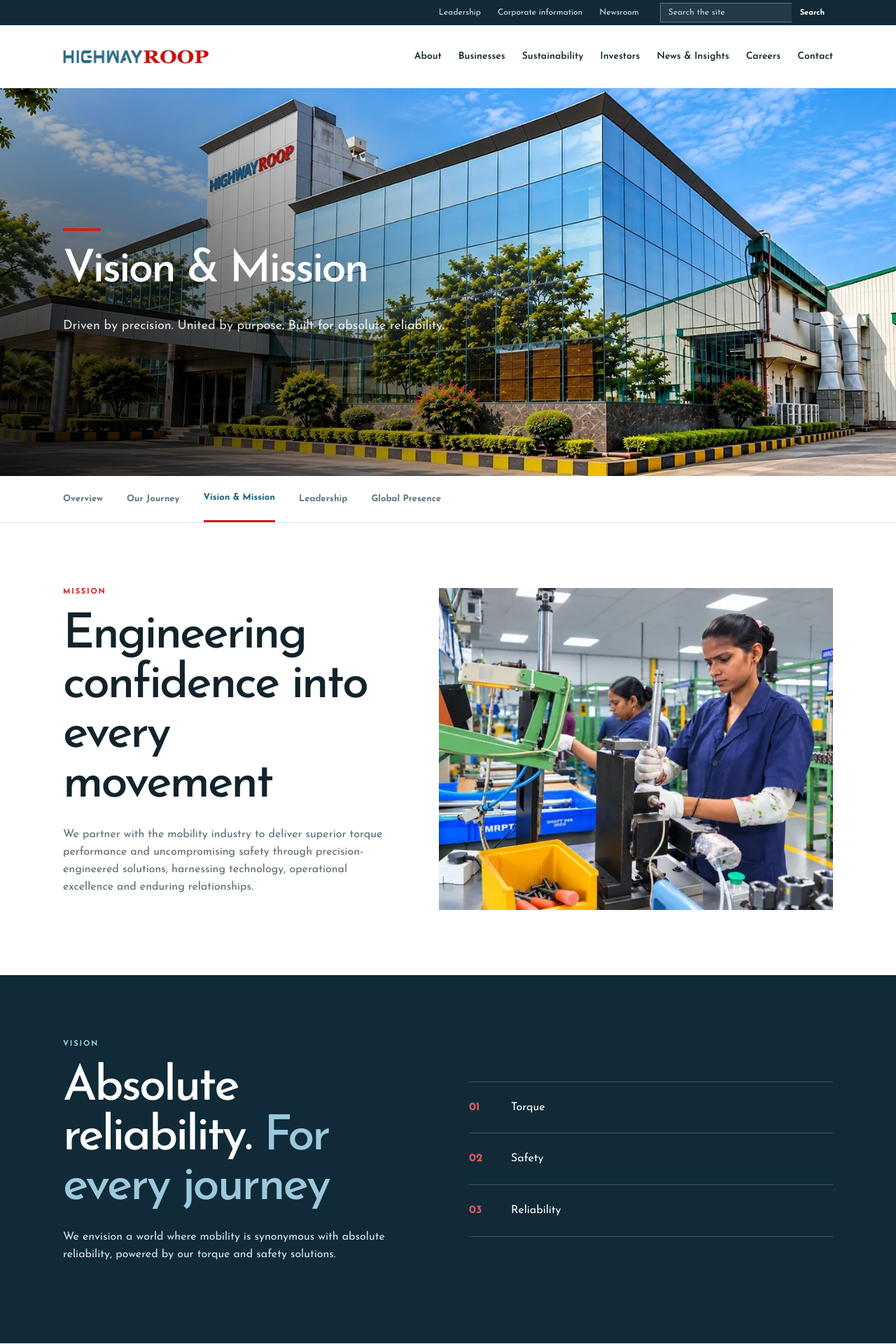
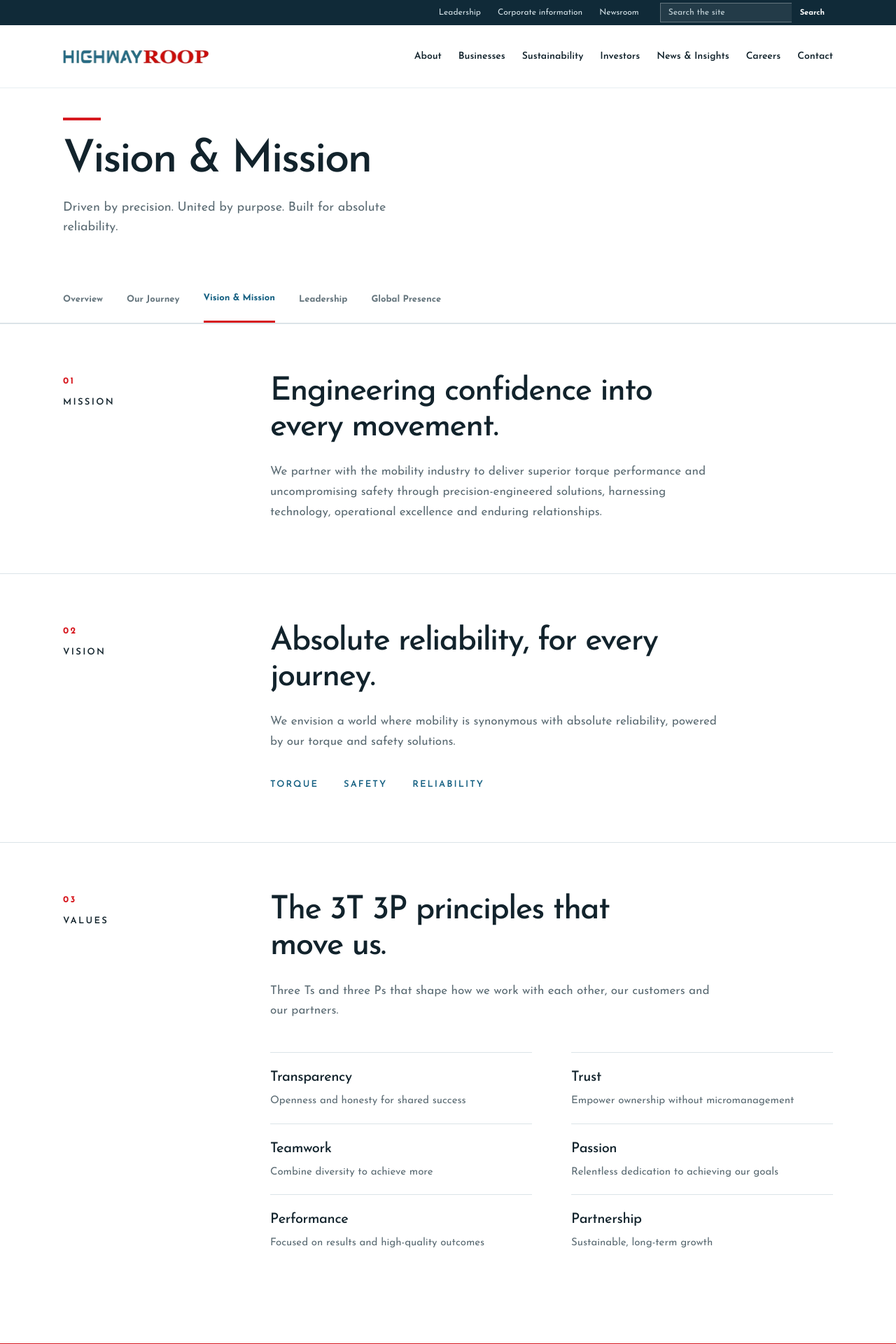
Before and after one commit to Akash-abacusdesk/highwayroop, a Next.js app: page /about/vision-mission in a window 1280 px wide. Shown: the top 1920 px of the page at 70% size. Built offline with nearby package versions, Linux system fonts and the light colour scheme.

Commit message:
Vision & Mission: minimal text-only redesign

```diff
--- a/app/about/vision-mission/page.tsx
+++ b/app/about/vision-mission/page.tsx
@@ -1,8 +1,6 @@
 import type { Metadata } from 'next'
-import PageHero from '@/components/about/PageHero'
+import '@/components/about/about.css'
 import SubNav from '@/components/about/SubNav'
-import SectionHead from '@/components/about/SectionHead'
-import CardGrid from '@/components/inner/CardGrid'
 
 export const metadata: Metadata = {
   title: 'Vision & Mission | Highway Roop',
@@ -12,60 +10,58 @@
 const PILLARS = ['Torque', 'Safety', 'Reliability']
 
 const VALUES = [
-  { title: 'Transparency', text: 'Openness and honesty for shared success' },
-  { title: 'Trust', text: 'Empower ownership without micromanagement' },
-  { title: 'Teamwork', text: 'Combine diversity to achieve more' },
-  { title: 'Passion', text: 'Relentless dedication to achieving our goals' },
-  { title: 'Performance', text: 'Focused on results and high-quality outcomes' },
-  { title: 'Partnership', text: 'Sustainable, long-term growth' },
+  ['Transparency', 'Openness and honesty for shared success'],
+  ['Trust', 'Empower ownership without micromanagement'],
+  ['Teamwork', 'Combine diversity to achieve more'],
+  ['Passion', 'Relentless dedication to achieving our goals'],
+  ['Performance', 'Focused on results and high-quality outcomes'],
+  ['Partnership', 'Sustainable, long-term growth'],
 ]
 
 export default function VisionMission() {
   return (
     <>
-      <PageHero
-        title={<>Vision &amp; Mission</>}
-        copy="Driven by precision. United by purpose. Built for absolute reliability."
-        image="about/about-banner"
-      />
+      <header className="vm-head">
+        <div className="shell">
+          <div className="ab-redline" />
+          <h1>Vision &amp; Mission</h1>
+          <p>Driven by precision. United by purpose. Built for absolute reliability.</p>
+        </div>
+      </header>
       <SubNav />
 
-      <section className="ab-section">
-        <div className="shell ab-split vm-mission">
+      <main className="vm">
+        <section className="shell vm-row">
+          <h2><b>01</b>Mission</h2>
           <div>
-            <span className="ab-label">MISSION</span>
-            <h2 className="ab-heading">Engineering confidence into every movement</h2>
-            <p>
+            <p className="vm-statement">Engineering confidence into every movement.</p>
+            <p className="vm-body">
               We partner with the mobility industry to deliver superior torque performance and uncompromising safety through
               precision-engineered solutions, harnessing technology, operational excellence and enduring relationships.
             </p>
           </div>
-          {/* eslint-disable-next-line @next/next/no-img-element */}
-          <img loading="lazy" decoding="async" srcSet="/assets/about/mission-assembly-800.webp 800w, /assets/about/mission-assembly.webp 1672w" sizes="(max-width:1050px) 100vw, 640px" src="/assets/about/mission-assembly.webp" alt="Operators working at a component assembly line" />
-        </div>
-      </section>
+        </section>
 
-      <section className="ab-section ab-dark" id="vision">
-        <div className="shell ab-split">
+        <section className="shell vm-row" id="vision">
+          <h2><b>02</b>Vision</h2>
           <div>
-            <span className="ab-label">VISION</span>
-            <h2 className="ab-heading">Absolute reliability. <em>For every journey</em></h2>
-            <p>We envision a world where mobility is synonymous with absolute reliability, powered by our torque and safety solutions.</p>
+            <p className="vm-statement">Absolute reliability, for every journey.</p>
+            <p className="vm-body">We envision a world where mobility is synonymous with absolute reliability, powered by our torque and safety solutions.</p>
+            <ul className="vm-pillars">{PILLARS.map(p => <li key={p}>{p}</li>)}</ul>
           </div>
-          <div className="ab-values">
-            {PILLARS.map((p, i) => <div key={p}><strong>0{i + 1}</strong><span>{p}</span></div>)}
+        </section>
+
+        <section className="shell vm-row">
+          <h2><b>03</b>Values</h2>
+          <div>
+            <p className="vm-statement">The 3T 3P principles that move us.</p>
+            <p className="vm-body">Three Ts and three Ps that shape how we work with each other, our customers and our partners.</p>
+            <dl className="vm-values">
+              {VALUES.map(([t, d]) => <div key={t}><dt>{t}</dt><dd>{d}</dd></div>)}
+            </dl>
           </div>
-        </div>
-      </section>
-
-      <section className="ab-section">
-        <div className="shell">
-          <SectionHead title={<>The principles that move us</>}>
-            Our 3T 3P values: three Ts and three Ps that shape how we work with each other, our customers and our partners.
-          </SectionHead>
-          <CardGrid cards={VALUES} />
-        </div>
-      </section>
+        </section>
+      </main>
     </>
   )
 }
--- a/components/about/about.css
+++ b/components/about/about.css
@@ -338,10 +338,6 @@
 html:has(.ab-profile[open]){overflow:hidden}
 .ab-split .ab-label{display:block;margin-bottom:18px;color:var(--red)}
 .ab-dark .ab-split .ab-label{color:#9bc9dc}
-.vm-mission{grid-template-columns:.9fr 1.1fr}
-.vm-mission img{height:460px}
-@media(max-width:1050px){.vm-mission{grid-template-columns:1fr}.vm-mission img{height:320px}}
-@media(max-width:700px){.vm-mission img{height:240px}}
 .ab-slot.has-image{padding:16px;background:#fff}
 .ab-slot.has-image img{width:100%;height:100%;max-height:300px;object-fit:contain}
 a.ab-doc-btn{display:inline-block}
@@ -379,3 +375,19 @@
   .rm-track .net-zero small{grid-column:1/-1}
   .rm-track .net-zero i{left:-14px}
 }
+.vm-head{padding-block:168px 56px}
+.vm-head h1{margin:0;font-size:clamp(40px,5vw,68px);font-weight:500;line-height:1.05;letter-spacing:-.04em}
+.vm-head p{margin:20px 0 0;max-width:46ch;color:var(--muted);font-size:18px;line-height:1.55}
+.vm-row{display:grid;grid-template-columns:240px minmax(0,1fr);gap:56px;padding-block:72px;border-top:1px solid var(--line)}
+.vm-row h2{margin:0;font-size:13px;font-weight:600;letter-spacing:.18em;text-transform:uppercase;color:var(--ink)}
+.vm-row h2 b{display:block;margin-bottom:10px;font-size:13px;color:var(--red);letter-spacing:.18em}
+.vm-statement{margin:0;max-width:20ch;font-size:clamp(30px,3.6vw,50px);font-weight:500;line-height:1.1;letter-spacing:-.035em}
+.vm-body{margin:24px 0 0;max-width:62ch;color:var(--muted);font-size:17px;line-height:1.7}
+.vm-pillars{display:flex;gap:12px 36px;flex-wrap:wrap;margin:36px 0 0;padding:0;list-style:none;font-size:13px;font-weight:600;letter-spacing:.16em;text-transform:uppercase;color:var(--blue)}
+.vm-values{display:grid;grid-template-columns:repeat(2,1fr);gap:0 56px;margin:44px 0 0}
+.vm-values div{padding:20px 0;border-top:1px solid var(--line)}
+.vm-values dt{font-size:20px;font-weight:500;letter-spacing:-.02em}
+.vm-values dd{margin:6px 0 0;color:var(--muted);font-size:15px;line-height:1.55}
+.vm{padding-bottom:40px}
+@media(max-width:900px){.vm-row{grid-template-columns:minmax(0,1fr);gap:20px;padding-block:48px}.vm-head{padding-block:112px 40px}}
+@media(max-width:700px){.vm-values{grid-template-columns:1fr}.vm-head p{font-size:16px}}
```
